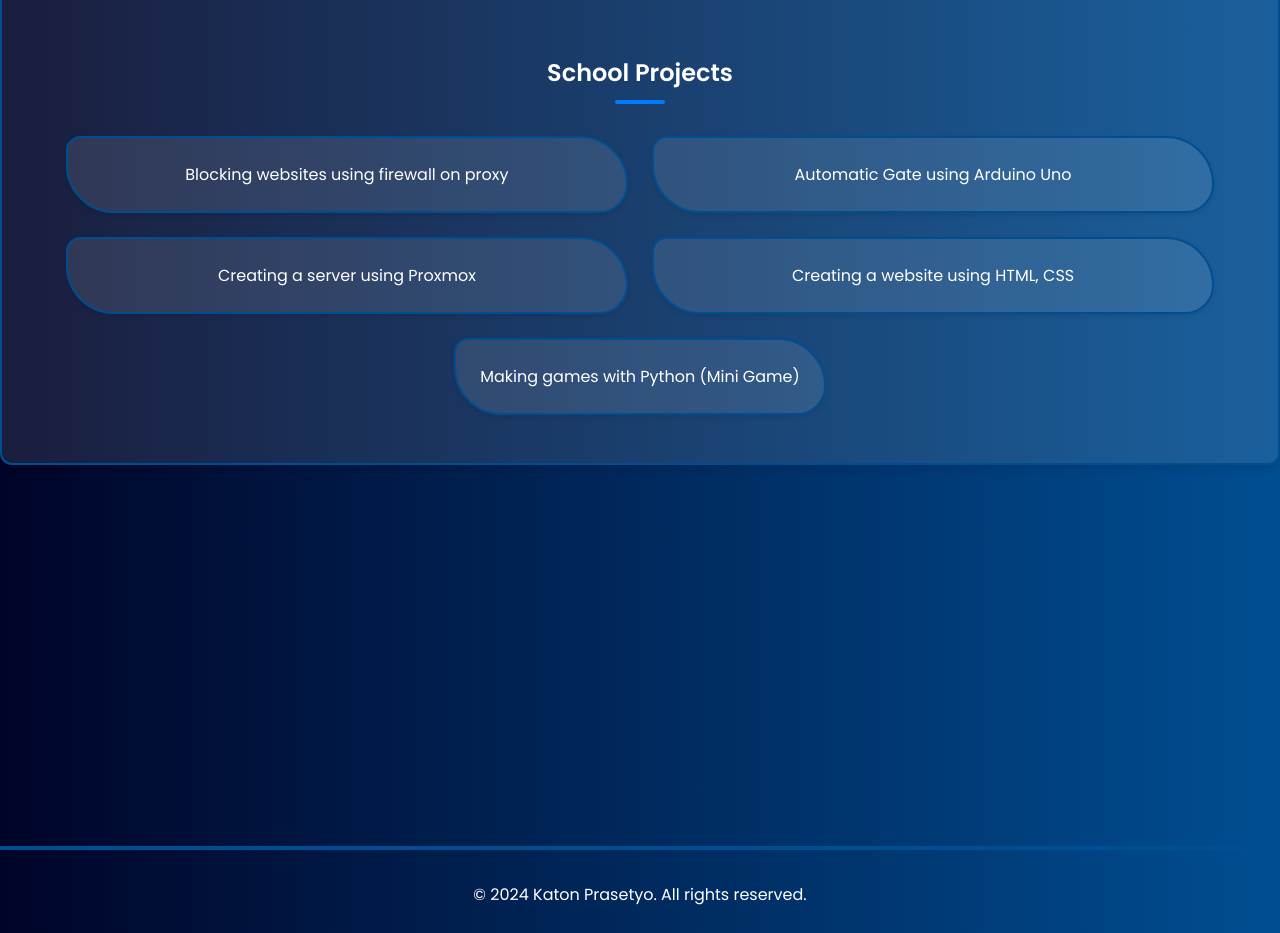
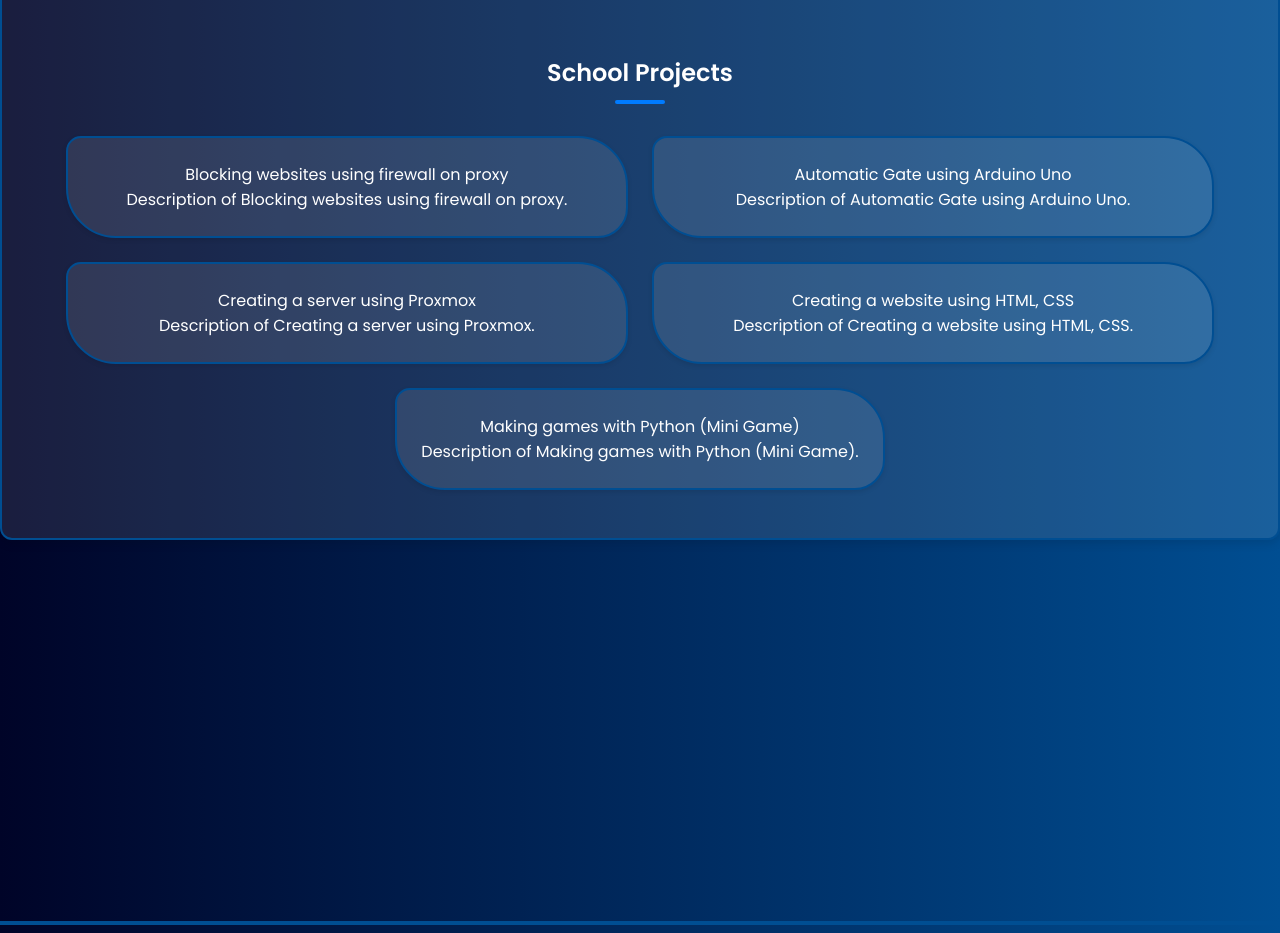
Before and after one commit to K4Tonn/Update-portofolio-, a plain HTML site: page File nya/Index.html in a window 1280 px wide. Shown: the part 1500-2433 px from the top of the page. Drawn offline with Linux system fonts and the light colour scheme.

Commit message:
Index.html

```diff
--- a/File nya/Index.html
+++ b/File nya/Index.html
@@ -10,7 +10,7 @@
 <body>
     <header class="hero">
         <div class="hero-content">
-            <h1 class="scroll-animation">Katon Prasetyo</h1>
+          <h1 class="scroll-animation">Katon Prasetyo</h1>
             <p class="scroll-animation">Frontend Developer | Fresh Graduate</p>
             <a href="#contact" class="btn-primary scroll-animation">Contact Me</a>
         </div>
@@ -23,12 +23,13 @@
         </ul>
     </nav>
     <main>
-        <section id="about" class="section scroll-animation">
+        <section id="about"
+        class="section scroll-animation">
             <div class="container">
                 <h2>About Me</h2>
                 <div class="about-content">
                     <img src="content://com.android.externalstorage.documents/document/primary%3AFile%20Sekolah%2FPortofolio%2FProfile.jpg" alt="Katon Prasetyo" class="profile-pic scroll-animation">
-                    <div class="scroll-animation">
+          <div class="scroll-animation">
                         <p>
                             A fresh graduate from SMK Cibitung 1 in Information System and Application Networking,
                             passionate about frontend development and web design. I am eager to develop my skills further
@@ -45,13 +46,28 @@
         </section>
         <section id="projects" class="section scroll-animation">
             <div class="container">
-                <h2>School Projects</h2>
+              <h2>School Projects</h2>
                 <div class="project-cards">
-                    <div class="card scroll-animation">Blocking websites using firewall on proxy</div>
-                    <div class="card scroll-animation">Automatic Gate using Arduino Uno</div>
-                    <div class="card scroll-animation">Creating a server using Proxmox</div>
-                    <div class="card scroll-animation">Creating a website using HTML, CSS</div>
-                    <div class="card scroll-animation centered">Making games with Python (Mini Game)</div>
+                    <div class="card scroll-animation">
+                        <div>Blocking websites using firewall on proxy</div>
+                        <div class="description">Description of Blocking websites using firewall on proxy.</div>
+                    </div>
+                    <div class="card scroll-animation">
+                        <div>Automatic Gate using Arduino Uno</div>
+                        <div class="description">Description of Automatic Gate using Arduino Uno.</div>
+                    </div>
+                    <div class="card scroll-animation">
+                        <div>Creating a server using Proxmox</div>
+      <div class="description">Description of Creating a server using Proxmox.</div>
+                    </div>
+                    <div class="card scroll-animation">
+                        <div>Creating a website using HTML, CSS</div>
+                        <div class="description">Description of Creating a website using HTML, CSS.</div>
+                    </div>
+                    <div class="card scroll-animation centered">
+  <div>Making games with Python (Mini Game)</div>
+                        <div class="description">Description of Making games with Python (Mini Game).</div>
+                    </div>
                 </div>
             </div>
         </section>
```
